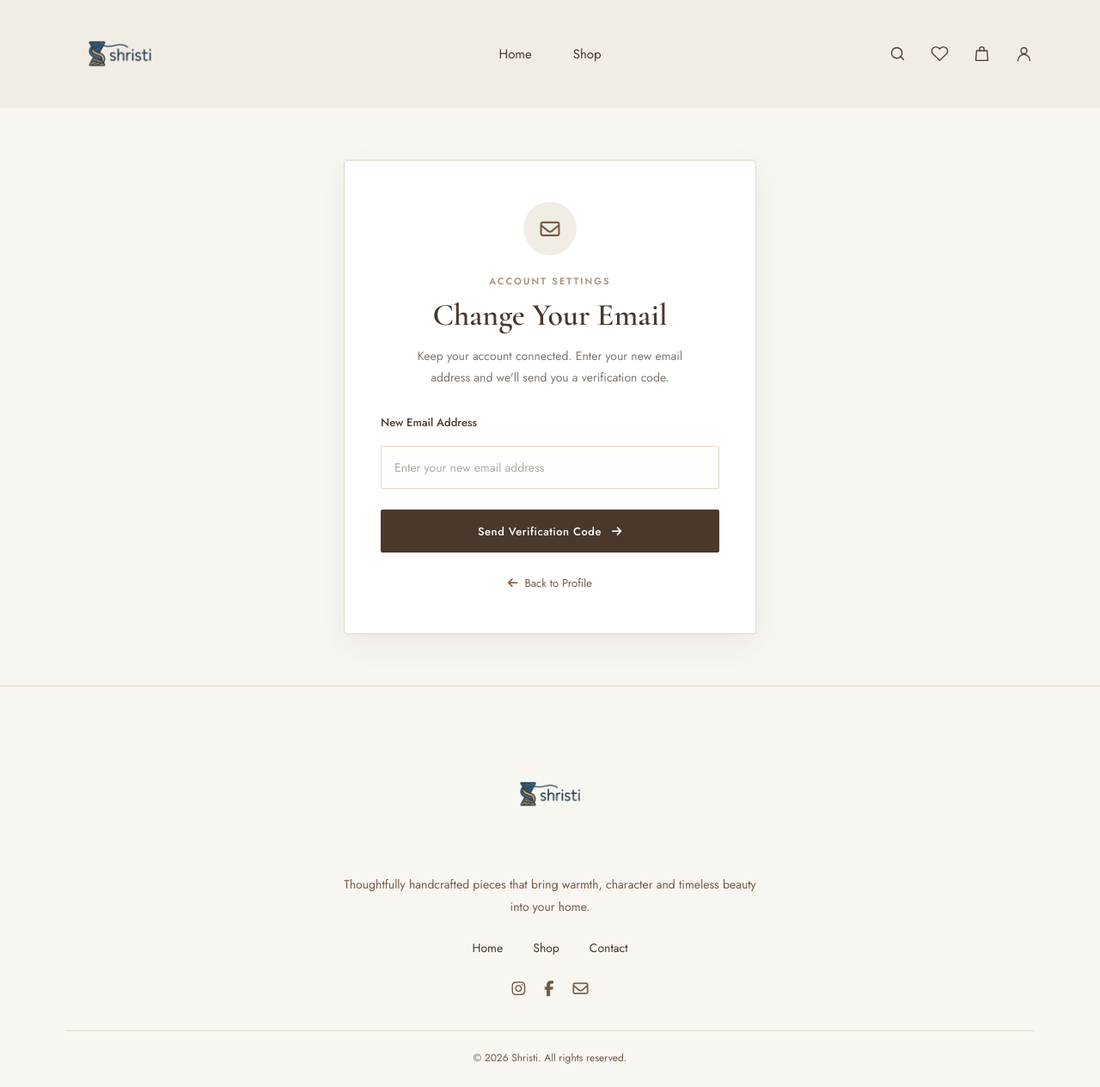
After one commit to MidhunMannadiar/Shristi, a Django app: page /profile/change-email/ in a window 1280 px wide. The commit adds this page. Shown: the whole page at 86% size. Run offline with Django 5.2, Linux system fonts and the light colour scheme; the visitor is signed in with stand-in values (Sample User, id 1); data that the repository does not hold is empty.

Commit message:
Implement customer email change with OTP verification

```diff
--- /dev/null
+++ b/accounts/static/accounts/css/email_change.css
@@ -0,0 +1,170 @@
+
+/* =================================
+   EMAIL CHANGE PAGE
+================================= */
+
+.email-change-container {
+    min-height: 75vh;
+    display: flex;
+    align-items: center;
+    justify-content: center;
+    padding: 60px 20px;
+    background: var(--ivory, #F8F6F1);
+    font-family: 'Jost', sans-serif;
+}
+
+.email-change-card {
+    width: 100%;
+    max-width: 480px;
+    padding: 48px 42px;
+    background: var(--white, #FFFFFF);
+    border: 1px solid var(--sand, #E3D8C8);
+    border-radius: 4px;
+    text-align: center;
+    box-shadow: 0 12px 35px rgba(73, 56, 44, 0.07);
+}
+
+/* Icon */
+
+.email-change-icon {
+    width: 62px;
+    height: 62px;
+    margin: 0 auto 22px;
+    display: flex;
+    align-items: center;
+    justify-content: center;
+    background: var(--cream, #F1EDE5);
+    color: var(--brown, #755B46);
+    border-radius: 50%;
+    font-size: 23px;
+}
+
+/* Heading */
+
+.email-change-subtitle {
+    display: block;
+    margin-bottom: 10px;
+    color: var(--taupe, #A89580);
+    font-size: 11px;
+    font-weight: 600;
+    letter-spacing: 2px;
+}
+
+.email-change-card h2 {
+    margin: 0 0 14px;
+    color: var(--dark-brown, #49382C);
+    font-family: 'Cormorant Garamond', serif;
+    font-size: 36px;
+    font-weight: 600;
+}
+
+.email-change-description {
+    margin: 0 auto 30px;
+    max-width: 340px;
+    color: #81766D;
+    font-size: 14px;
+    line-height: 1.8;
+}
+
+/* Form */
+
+.email-change-card .form-group {
+    margin-bottom: 24px;
+    text-align: left;
+}
+
+.email-change-card label {
+    display: block;
+    margin-bottom: 9px;
+    color: var(--dark-brown, #49382C);
+    font-size: 13px;
+    font-weight: 500;
+}
+
+.email-change-card input {
+    width: 100%;
+    height: 50px;
+    padding: 0 15px;
+    border: 1px solid var(--sand, #E3D8C8);
+    border-radius: 2px;
+    outline: none;
+    background: #FFFEFC;
+    color: var(--ink, #29231F);
+    font-family: 'Jost', sans-serif;
+    font-size: 14px;
+    transition: border-color 0.25s, box-shadow 0.25s;
+    box-sizing: border-box;
+}
+
+.email-change-card input:focus {
+    border-color: var(--brown, #755B46);
+    box-shadow: 0 0 0 3px rgba(117, 91, 70, 0.10);
+}
+
+.email-change-card input::placeholder {
+    color: #B5AAA0;
+}
+
+/* Submit Button */
+
+.email-change-btn {
+    width: 100%;
+    min-height: 50px;
+    display: flex;
+    align-items: center;
+    justify-content: center;
+    gap: 12px;
+    border: 1px solid var(--dark-brown, #49382C);
+    border-radius: 2px;
+    background: var(--dark-brown, #49382C);
+    color: #FFFFFF;
+    font-family: 'Jost', sans-serif;
+    font-size: 13px;
+    font-weight: 500;
+    letter-spacing: 0.5px;
+    cursor: pointer;
+    transition: background 0.3s, color 0.3s;
+}
+
+.email-change-btn:hover {
+    background: transparent;
+    color: var(--dark-brown, #49382C);
+}
+
+/* Back Link */
+
+.email-change-card .back-link {
+    display: inline-flex;
+    align-items: center;
+    gap: 8px;
+    margin-top: 26px;
+    color: var(--brown, #755B46);
+    font-size: 13px;
+    text-decoration: none;
+    transition: color 0.25s;
+}
+
+.email-change-card .back-link:hover {
+    color: var(--ink, #29231F);
+}
+
+/* Responsive */
+
+@media (max-width: 576px) {
+    .email-change-container {
+        min-height: 65vh;
+        padding: 35px 16px;
+    }
+
+    .email-change-card {
+        padding: 36px 24px;
+    }
+
+    .email-change-card h2 {
+        font-size: 31px;
+    }
+
+    .email-change-description {
+        font-size: 13px;
+    }
+}
--- /dev/null
+++ b/accounts/templates/accounts/email_change.html
@@ -0,0 +1,59 @@
+
+{% extends "storefront/base.html" %}
+{% load static %}
+
+{% block extra_css %}
+<link rel="stylesheet" href="{% static 'accounts/css/email_change.css' %}">
+{% endblock %}
+
+{% block content %}
+
+<div class="email-change-container">
+
+    <div class="email-change-card">
+
+        <div class="email-change-icon">
+            <i class="fa-regular fa-envelope"></i>
+        </div>
+
+        <span class="email-change-subtitle">ACCOUNT SETTINGS</span>
+
+        <h2>Change Your Email</h2>
+
+        <p class="email-change-description">
+            Keep your account connected. Enter your new email address
+            and we'll send you a verification code.
+        </p>
+
+        <form method="POST">
+            {% csrf_token %}
+
+            <div class="form-group">
+                <label for="email">New Email Address</label>
+
+                <input
+                    type="email"
+                    id="email"
+                    name="email"
+                    placeholder="Enter your new email address"
+                    required
+                    autocomplete="email"
+                >
+            </div>
+
+            <button type="submit" class="email-change-btn">
+                Send Verification Code
+                <i class="fa-solid fa-arrow-right"></i>
+            </button>
+        </form>
+
+        <a href="{% url 'accounts:customer_profile' %}" class="back-link">
+            <i class="fa-solid fa-arrow-left"></i>
+            Back to Profile
+        </a>
+
+    </div>
+
+</div>
+
+{% endblock %}
--- a/accounts/urls.py
+++ b/accounts/urls.py
@@ -90,7 +90,11 @@ path(
     name="change_password"
     ),
     path("logout/", views.customer_logout, name="customer_logout"),
-
+    path(
+    "profile/change-email/",
+    views.request_email_change,
+    name="request_email_change"
+),
 # ADDRESS MANAGEMENT
 
     path(
--- a/accounts/views.py
+++ b/accounts/views.py
@@ -493,15 +493,30 @@ def forgot_password(request):
 
 
 
+
 def verify_otp(request):
+    pending_email_change = request.session.get("pending_email_change")
+    pending_signup = request.session.get("pending_signup")
+    pending_password_reset = request.session.get("pending_password_reset")
 
-    pending_signup = request.session.get("pending_signup")
-    pending_password_reset = request.session.get(
-        "pending_password_reset"
-    )
+    # Handle email change verification first
+    if pending_email_change:
 
-    # Determine the OTP purpose
-    if pending_signup:
+        if (
+            not request.user.is_authenticated
+            or pending_email_change.get("user_id") != request.user.id
+        ):
+            request.session.pop("pending_email_change", None)
+            messages.error(
+                request,
+                "Your email change session has expired. Please try again."
+            )
+            return redirect("accounts:customer_login")
+
+        email = pending_email_change["email"]
+        purpose = EmailVerification.Purpose.EMAIL_CHANGE
+
+    elif pending_signup:
         email = pending_signup["email"]
         purpose = EmailVerification.Purpose.SIGNUP
 
@@ -517,7 +532,6 @@ def verify_otp(request):
         return redirect("accounts:customer_login")
 
     if request.method == "POST":
-
         entered_otp = request.POST.get("otp", "").strip()
 
         if len(entered_otp) != 6 or not entered_otp.isdigit():
@@ -535,28 +549,54 @@ def verify_otp(request):
 
         if is_verified:
 
-            if purpose == EmailVerification.Purpose.SIGNUP:
+            # Complete email change
+            if purpose == EmailVerification.Purpose.EMAIL_CHANGE:
 
+                if User.objects.filter(
+                    email__iexact=email
+                ).exclude(pk=request.user.pk).exists():
+
+                    request.session.pop("pending_email_change", None)
+                    messages.error(
+                        request,
+                        "This email address is already registered."
+                    )
+                    return redirect("accounts:customer_profile")
+
+                with transaction.atomic():
+                    user = User.objects.select_for_update().get(
+                        pk=request.user.pk
+                    )
+                    user.email = email
+                    user.save(update_fields=["email"])
+
+                request.session.pop("pending_email_change", None)
+
+                messages.success(
+                    request,
+                    "Your email address has been updated successfully."
+                )
+                return redirect("accounts:customer_profile")
+
+            # Complete signup verification
+            elif purpose == EmailVerification.Purpose.SIGNUP:
                 request.session["signup_email_verified"] = email
-
                 messages.success(request, message)
-
                 return redirect("accounts:set_password")
 
+            # Complete password reset verification
             elif purpose == EmailVerification.Purpose.PASSWORD_RESET:
-
                 request.session["password_reset_verified"] = email
-
                 messages.success(
                     request,
                     "Email verified successfully. You can now reset your password."
                 )
-
                 return redirect("accounts:set_password")
 
         messages.error(request, message)
 
     return render(request, "accounts/verify_otp.html")
+
 
 
 def set_password(request):
@@ -850,6 +890,63 @@ def change_password(request):
         "accounts/change_password.html"
     )
 
+
+@login_required(login_url="accounts:customer_login")
+def request_email_change(request):
+
+    if request.method == "POST":
+
+        new_email = request.POST.get("email", "").strip().lower()
+
+        # Validate email format
+        try:
+            validate_email(new_email)
+        except ValidationError:
+            messages.error(request, "Please enter a valid email address.")
+            return render(request, "accounts/email_change.html")
+
+        # Prevent using the current email
+        if new_email == request.user.email.lower():
+            messages.error(
+                request,
+                "This is already your current email address."
+            )
+            return render(request, "accounts/email_change.html")
+
+        # Check whether another account already uses this email
+        if User.objects.filter(email__iexact=new_email).exists():
+            messages.error(
+                request,
+                "An account with this email already exists."
+            )
+            return render(request, "accounts/email_change.html")
+
+        try:
+            generate_and_send_otp(
+                new_email,
+                EmailVerification.Purpose.EMAIL_CHANGE
+            )
+
+            request.session["pending_email_change"] = {
+                "email": new_email,
+                "user_id": request.user.id,
+            }
+
+            request.session.set_expiry(600)
+
+            messages.success(
+                request,
+                "Verification code sent to your new email address."
+            )
+
+            return redirect("accounts:verify_otp")
+
+        except Exception:
+            messages.error(
+                request,
+                "Unable to send verification code. Please try again.")
+
+    return render(request, "accounts/email_change.html")
 
 
 @login_required(login_url="accounts:customer_login")
```
Also changed, not shown: accounts/templates/accounts/profile.html (+10 -5 lines), accounts/templates/shristi_admin/customer_form.html (+5 -5 lines).
